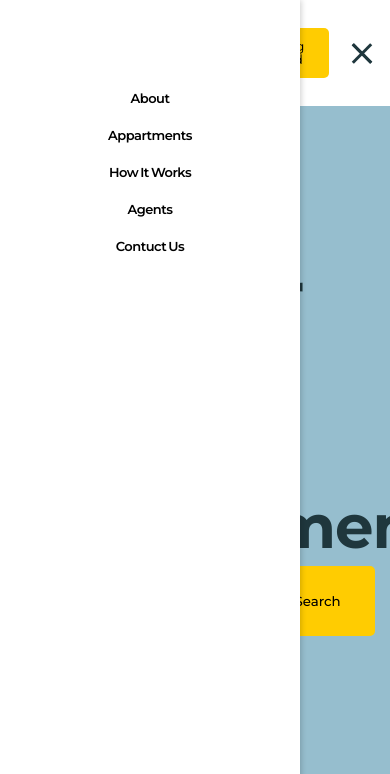
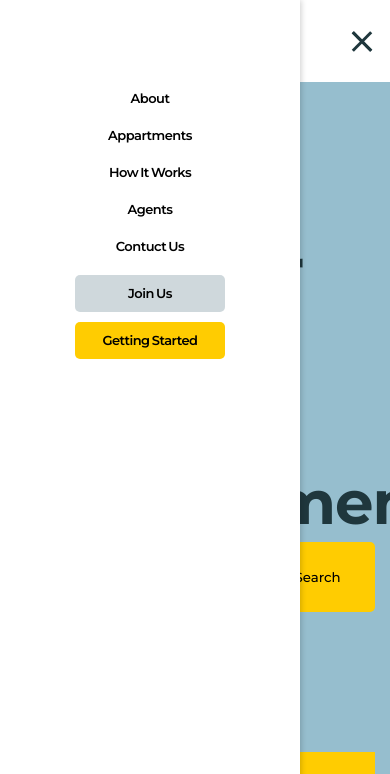
Before and after one commit to dmytro-nd/home_work, a plain HTML site: page module HTML+CSS/index.html in a window 390 px wide. Both pictures are taken after a click on the label 362 px from the left and 53 px from the top of the page. Shown: the top 774 px of the page. Drawn offline with nearby package versions, Linux system fonts and the light colour scheme; files whose address does not match are found by name.

Commit message:
add fixes in header for mobile

```diff
--- a/module HTML+CSS/index.html
+++ b/module HTML+CSS/index.html
@@ -46,6 +46,12 @@
                                 <li><a class="menu__item" href="#">How It Works</a></li>
                                 <li><a class="menu__item" href="#">Agents</a></li>
                                 <li><a class="menu__item" href="#">Contuct Us</a></li>
+                                <li>
+                                    <a id="join-us" class="btn menu__item" href="#">Join Us</a>
+                                </li>
+                                <li>
+                                    <a href="#" class="btn menu__item">Getting Started</a>
+                                </li>
                             </ul>
                         </nav>
                     </div>
--- a/module HTML+CSS/style.css
+++ b/module HTML+CSS/style.css
@@ -190,6 +190,10 @@ a {
 
 .nav-list li + li {
     padding-left: 30px;
+}
+
+.menu__item.btn {
+    display: none;
 }
 
 /* header end */
@@ -957,6 +961,10 @@ footer a {
         flex-direction: row;
     }
 
+    .login-list {
+        display: none;
+    }
+
     .nav {
         display: flex;
         position: relative;
@@ -1044,6 +1052,19 @@ footer a {
     #menu__toggle:checked ~ .nav-list {
         visibility: visible;
         left: 0;
+    }
+
+    .menu__item.btn {
+        display: block;
+    }
+
+    .menu__item.btn {
+        margin: 10px auto;
+        width: 150px;
+    }
+
+    #join-us {
+        background: #CFD8DC;
     }
 
     /* header end */
@@ -1283,4 +1304,8 @@ footer a {
     .conteiner {
         max-width: 575px;
     }
+
+    /* header start */
+
+
 }
```
